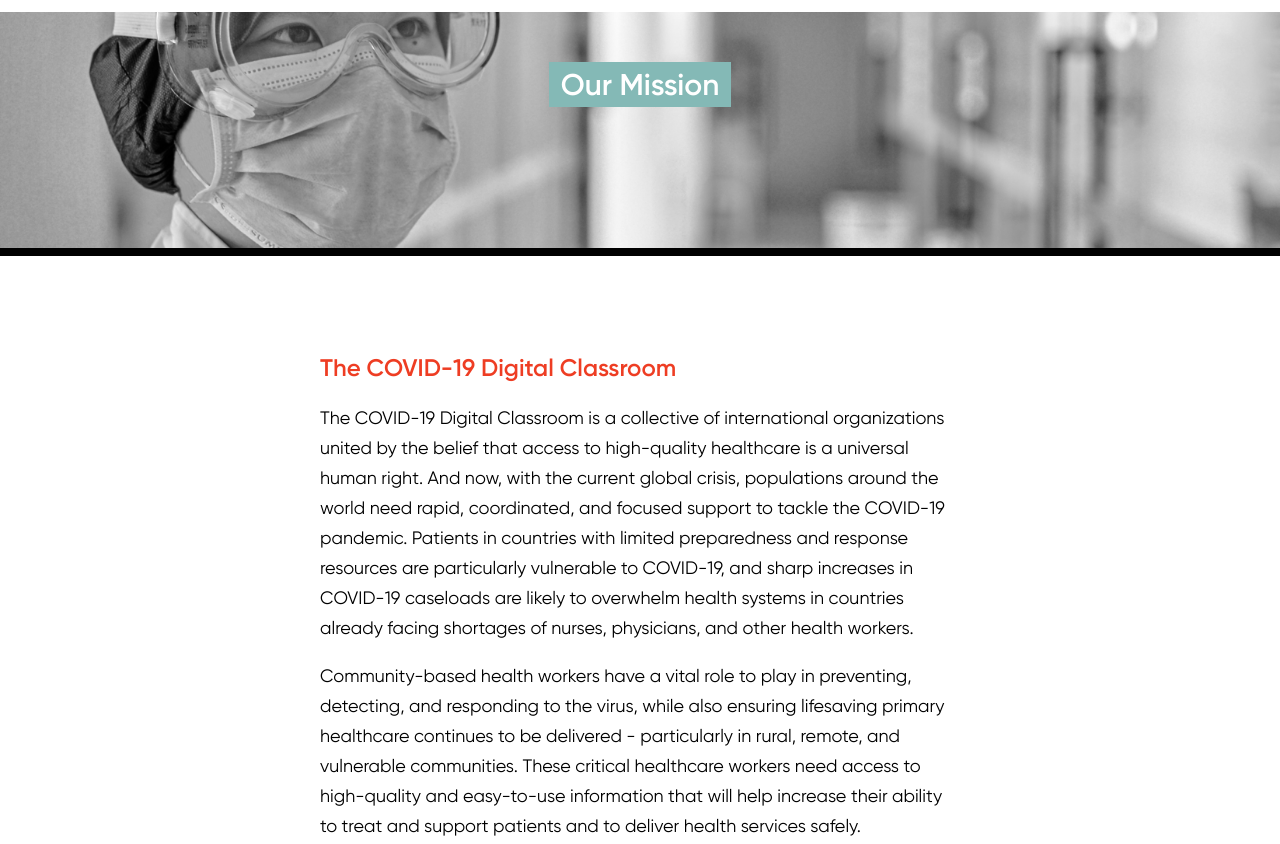
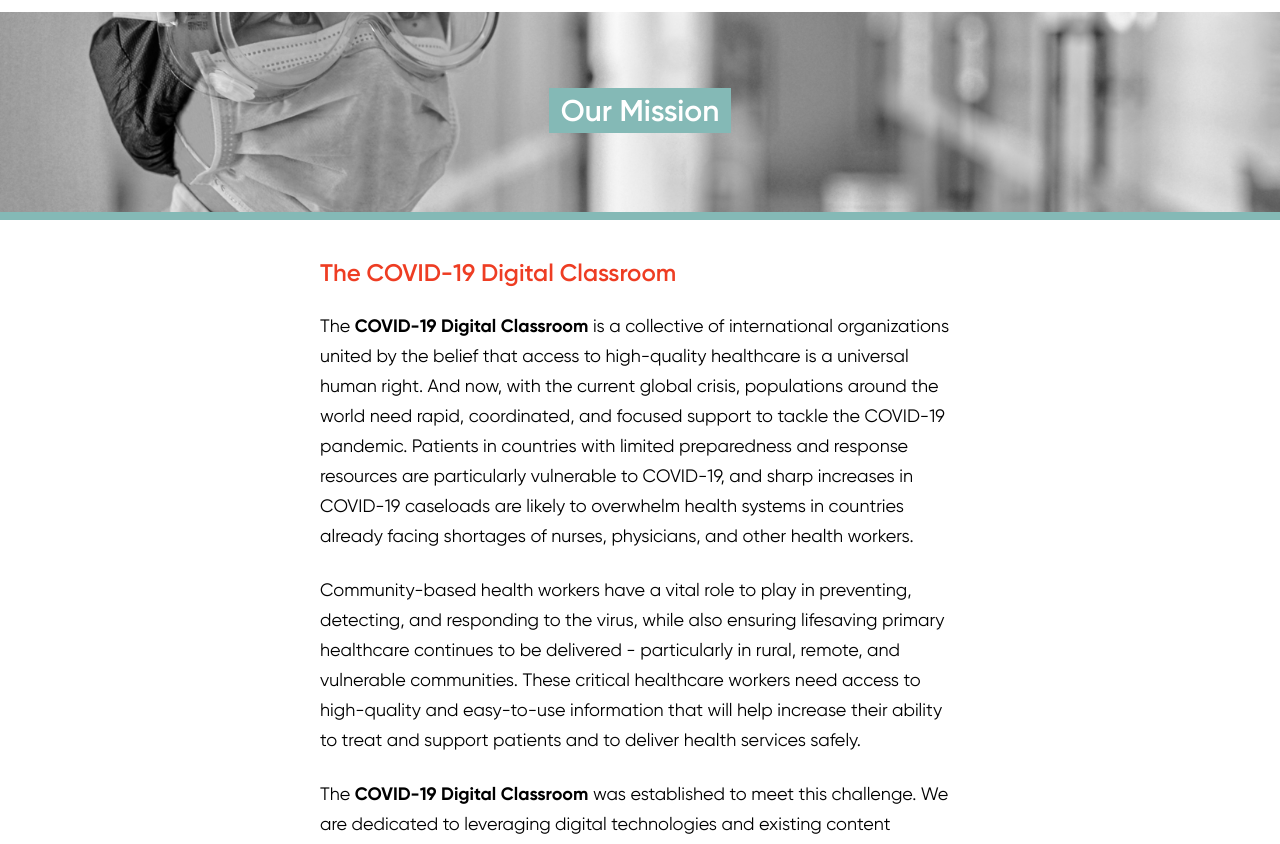
Before and after one commit to CommunityHealthAcademy/digital-classroom-landing-site, a Gatsby site: page /our-mission in a window 1280 px wide. Shown: the part 67-911 px from the top of the page. Built offline with nearby package versions, Linux system fonts and the light colour scheme; Gatsby itself is replaced by a stand-in of ours.

Commit message:
style(): styling tweaks

```diff
--- a/src/components/Footer/footer.js
+++ b/src/components/Footer/footer.js
@@ -59,14 +59,13 @@
 
 const FooterContainer = styled.footer`
   border-top: ${props => props.theme.containerBorderTop};
-  margin-top: ${props => (props.theme.containerBorderTop ? "100px" : "0")};
 
   ${above.desktop`
     margin: 0 auto;
   `};
 `
 
-const FooterSectionContainer = styled.footer`
+const FooterSectionContainer = styled.div`
   display: flex;
   flex-direction: column;
   background-color: ${color.white};
--- a/src/components/Header/header.js
+++ b/src/components/Header/header.js
@@ -14,7 +14,7 @@
 import Arrow from "../../assets/icons/arrow.svg"
 import Hero from "../Hero/hero"
 
-const Header = ({ heroImg, isLandingPage }) => {
+const Header = ({ heroImg, heroText, isLandingPage }) => {
   return (
     <header>
       <TopSection>
@@ -97,7 +97,7 @@
           </BottomSection>
         </>
       )}
-      {!isLandingPage && <Hero heroImg={heroImg} />}
+      {!isLandingPage && <Hero heroImg={heroImg} heroText={heroText} />}
     </header>
   )
 }
@@ -240,6 +240,7 @@
 Header.propTypes = {
   isLandingPage: PropTypes.bool.isRequired,
   heroImg: PropTypes.object.isRequired,
+  heroText: PropTypes.string.isRequired,
 }
 
 export default Header
--- a/src/components/Hero/hero.js
+++ b/src/components/Hero/hero.js
@@ -4,11 +4,11 @@
 import BackgroundImage from "gatsby-background-image"
 import { above, color, gilroySemiBold } from "../../styles"
 
-const Hero = ({ heroImg }) => (
+const Hero = ({ heroImg, heroText }) => (
   <HeroContainer tag="div" fluid={heroImg}>
     <Heading>
       <HeroText>
-        <span>Our Mission</span>
+        <span>{heroText}</span>
       </HeroText>
     </Heading>
   </HeroContainer>
@@ -16,24 +16,21 @@
 
 const HeroContainer = styled(BackgroundImage)`
   background-size: cover;
-  padding: 36px 28px 0 28px;
   height: 200px;
   border-bottom: 8px solid ${props => props.theme.heroBorderBottom};
 
   ${above.desktop`
-    padding: 108px 140px 0 140px;
     height: 320px;
   `};
 `
 
 const Heading = styled.div`
-  display: flex;
-  flex-direction: column;
-
-  ${above.desktop`
   max-width: 640px;
   margin: 0 auto;
-`}
+  height: 100%;
+  display: flex;
+  align-items: center;
+  justify-content: center;
 `
 
 const HeroText = styled.h1`
@@ -41,6 +38,7 @@
   font-size: 30px;
   color: ${color.white};
   text-align: center;
+  margin: 0;
 
   span {
     background-color: ${props => props.theme.bgColor};
@@ -50,6 +48,7 @@
 
 Hero.propTypes = {
   heroImg: PropTypes.object.isRequired,
+  heroText: PropTypes.string.isRequired,
 }
 
 export default Hero
--- a/src/components/Layout/layout.js
+++ b/src/components/Layout/layout.js
@@ -7,7 +7,7 @@
 import GlobalStyles from "../../styles/global"
 import "../../styles/css/fontface.css"
 
-const Layout = ({ children, path, heroImg, theme }) => {
+const Layout = ({ children, path, heroImg, theme, heroText }) => {
   const data = useStaticQuery(graphql`
     query SiteTitleQuery {
       site {
@@ -31,11 +31,12 @@
         siteTitle={data.site.siteMetadata.title}
         path={path}
         heroImg={heroImg}
+        heroText={heroText}
         isLandingPage={isLandingPage}
       />
 
       <main>{children}</main>
-      <Footer theme={theme} />
+      <Footer theme={theme} isLandingPage={isLandingPage} />
     </>
   )
 }
@@ -45,6 +46,7 @@
   path: PropTypes.string.isRequired,
   heroImg: PropTypes.object.isRequired,
   theme: PropTypes.object.isRequired,
+  heroText: PropTypes.string.isRequired,
 }
 
 export default Layout
--- a/src/pages/index.js
+++ b/src/pages/index.js
@@ -3,7 +3,6 @@
 
 import Layout from "../components/Layout/layout"
 import SEO from "../components/seo"
-import { color } from "../styles"
 
 const IndexPage = ({ path }) => {
   const theme = {
--- a/src/pages/our-mission.js
+++ b/src/pages/our-mission.js
@@ -23,6 +23,7 @@
 
   const theme = {
     bgColor: color.teal,
+    heroBorderBottom: color.teal,
     containerBorderTop: `1px solid ${color.grey}`,
   }
 
@@ -31,24 +32,25 @@
       <Layout
         path={path}
         heroImg={data.file.childImageSharp.fluid}
+        heroText="Our Mission"
         theme={theme}
       >
         <SEO title="Our Mission" />
-        <Article>
-          <ArticleHeading>The COVID-19 Digital Classroom</ArticleHeading>
-          <ArticleText>
-            The COVID-19 Digital Classroom is a collective of international
-            organizations united by the belief that access to high-quality
-            healthcare is a universal human right. And now, with the current
-            global crisis, populations around the world need rapid, coordinated,
-            and focused support to tackle the COVID-19 pandemic. Patients in
-            countries with limited preparedness and response resources are
-            particularly vulnerable to COVID-19, and sharp increases in COVID-19
-            caseloads are likely to overwhelm health systems in countries
-            already facing shortages of nurses, physicians, and other health
-            workers.
-          </ArticleText>
-          <ArticleText>
+        <Section role="contentinfo" aria-label="Our Mission">
+          <SectionHeading>The COVID-19 Digital Classroom</SectionHeading>
+          <SectionText>
+            The <strong>COVID-19 Digital Classroom</strong> is a collective of
+            international organizations united by the belief that access to
+            high-quality healthcare is a universal human right. And now, with
+            the current global crisis, populations around the world need rapid,
+            coordinated, and focused support to tackle the COVID-19 pandemic.
+            Patients in countries with limited preparedness and response
+            resources are particularly vulnerable to COVID-19, and sharp
+            increases in COVID-19 caseloads are likely to overwhelm health
+            systems in countries already facing shortages of nurses, physicians,
+            and other health workers.
+          </SectionText>
+          <SectionText>
             Community-based health workers have a vital role to play in
             preventing, detecting, and responding to the virus, while also
             ensuring lifesaving primary healthcare continues to be delivered -
@@ -56,22 +58,22 @@
             critical healthcare workers need access to high-quality and
             easy-to-use information that will help increase their ability to
             treat and support patients and to deliver health services safely.
-          </ArticleText>
-          <ArticleText>
-            The COVID-19 Digital Classroom was established to meet this
-            challenge. We are dedicated to leveraging digital technologies and
-            existing content distribution channels to ensure every health worker
-            has the information they need to help their own communities,
-            wherever in the world they are providing care, from city centers to
-            the last mile.
-          </ArticleText>
-        </Article>
+          </SectionText>
+          <SectionText>
+            The <strong>COVID-19 Digital Classroom</strong> was established to
+            meet this challenge. We are dedicated to leveraging digital
+            technologies and existing content distribution channels to ensure
+            every health worker has the information they need to help their own
+            communities, wherever in the world they are providing care, from
+            city centers to the last mile.
+          </SectionText>
+        </Section>
       </Layout>
     </ThemeProvider>
   )
 }
 
-const Article = styled.article`
+const Section = styled.section`
   max-width: 640px;
   margin: 0 auto;
   padding: 40px 24px;
@@ -81,13 +83,14 @@
   `}
 `
 
-const ArticleHeading = styled.h2`
+const SectionHeading = styled.h2`
   ${gilroySemiBold};
   color: ${color.red};
   font-size: 24px;
+  margin-top: 0;
 `
 
-const ArticleText = styled.p`
+const SectionText = styled.p`
   ${gilroyRegular};
   font-size: 18px;
   line-height: 30px;
--- a/src/styles/global.js
+++ b/src/styles/global.js
@@ -1,6 +1,6 @@
 import { createGlobalStyle } from "styled-components"
 import normalize from "./normalize"
-import { gilroyRegular } from "../styles"
+import { gilroyRegular, gilroyBold } from "../styles"
 
 const GlobalStyles = createGlobalStyle`
 	${normalize}
@@ -9,8 +9,12 @@
 		${gilroyRegular}
 	}
 
-	main {
-		padding: 40px 0 0 0;
+	strong {
+		${gilroyBold};
+	}
+
+	p {
+		margin: 24px 0;
 	}
 `
 
```
Also changed, not shown: src/pages/our-members.js (+21 -8 lines).
